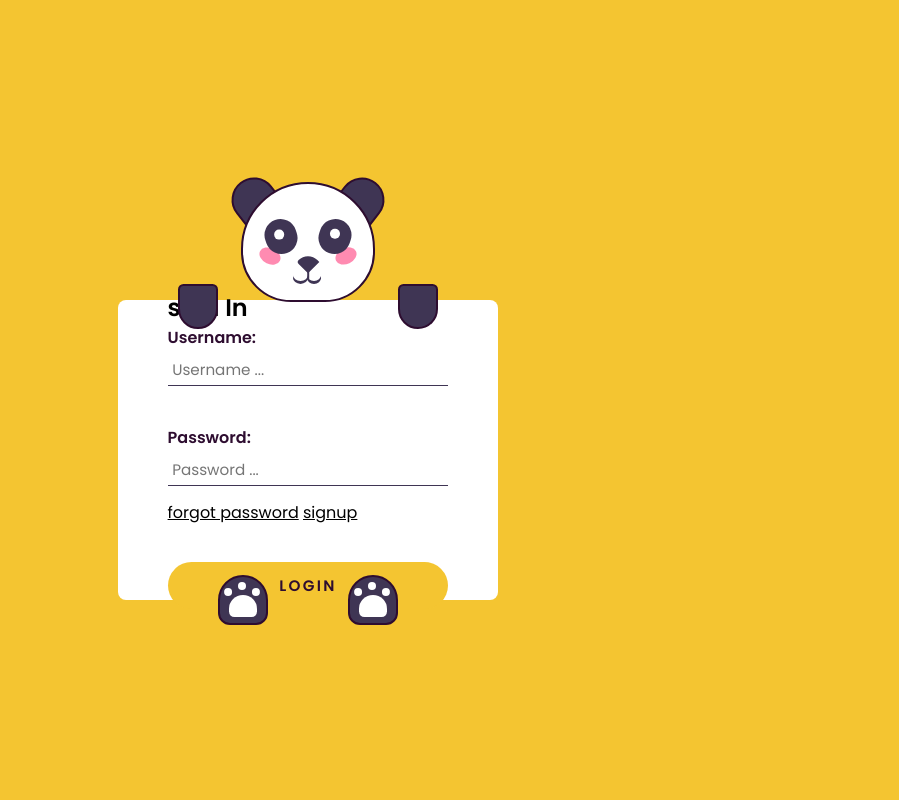
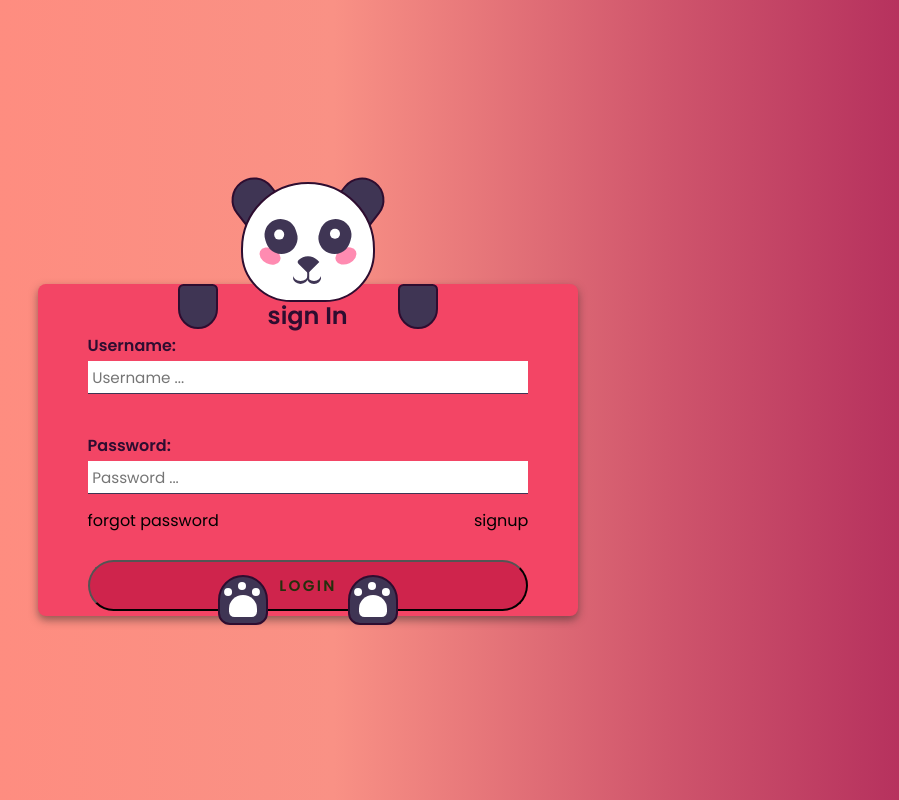
Before and after one commit to Raviteja5469/Motion-Cut, a plain HTML site: page Login Page/index.html in a window 1280 px wide. Shown: the whole page, without its empty margins (332-1231 px from the left). Drawn offline with Linux system fonts and the light colour scheme.

Commit message:
Update style.css

```diff
--- a/Login Page/style.css
+++ b/Login Page/style.css
@@ -4,9 +4,22 @@
   box-sizing: border-box;
   font-family: "Poppins", sans-serif;
 }
+
 body {
-  background-color: #f4c531;
+  min-height: 100vh;
+  display: flex;
+  justify-content: center;
+  align-items: center;
+  background-image: linear-gradient(to right, #ff8177 0%, #ff867a 0%, #ff8c7f 21%, #f99185 52%, #cf556c 78%, #b12a5b 100%);
 }
+
+
+.heading>h2 {
+  margin-left: 180px;
+  margin-top: 10px;
+  color: #2e0d30;
+}
+
 .container {
   height: 31.25em;
   width: 31.25em;
@@ -15,10 +28,11 @@ body {
   top: 50%;
   left: 50%;
 }
+
 form {
-  width: 23.75em;
-  height: 18.75em;
-  background-color: #ffffff;
+  width: 33.75em;
+  height: 20.75em;
+  backdrop-filter: blur(5.5px);
   position: absolute;
   transform: translate(-50%, -50%);
   top: calc(50% + 3.1em);
@@ -28,13 +42,35 @@ form {
   flex-direction: column;
   justify-content: center;
   border-radius: 0.5em;
+  z-index: 1;
+  box-shadow: 0 4px 8px rgba(40, 35, 35, 0.5);
+  background-color: #f34565;
 }
+
+.login_button {
+  margin-top: 2px;
+}
+
+.signin {
+  display: flex;
+  justify-content: space-between;
+  padding: 0;
+  margin: 0;
+}
+
 form label {
   display: block;
   margin-bottom: 0.2em;
   font-weight: 600;
   color: #2e0d30;
 }
+
+form a {
+  color: #2e0d30;
+  text-decoration: none;
+}
+
+
 form input {
   font-size: 0.95em;
   font-weight: 400;
@@ -44,25 +80,32 @@ form input {
   border-bottom: 0.12em solid #3f3554;
   outline: none;
 }
+
 form input:focus {
   border-color: #f4c531;
 }
+
 form input:not(:last-child) {
   margin-bottom: 0.9em;
 }
+
 form button {
   font-size: 0.95em;
   padding: 0.8em 0;
   border-radius: 2em;
-  border: none;
-  outline: none;
-  background-color: #f4c531;
-  color: #2e0d30;
+  background-color: #cf244c;
+  color: #24300d;
   text-transform: uppercase;
   font-weight: 600;
   letter-spacing: 0.15em;
   margin-top: 0.8em;
+  cursor: pointer;
 }
+
+form button:hover {
+  background-color: #a51e3d;
+}
+
 .panda-face {
   height: 7.5em;
   width: 8.4em;
@@ -74,7 +117,9 @@ form button {
   margin: auto;
   left: 0;
   right: 0;
+  z-index: 2;
 }
+
 .ear-l,
 .ear-r {
   background-color: #3f3554;
@@ -85,14 +130,17 @@ form button {
   top: 1.75em;
   position: absolute;
 }
+
 .ear-l {
   transform: rotate(-38deg);
   left: 10.75em;
 }
+
 .ear-r {
   transform: rotate(38deg);
   right: 10.75em;
 }
+
 .blush-l,
 .blush-r {
   background-color: #ff8bb1;
@@ -102,14 +150,17 @@ form button {
   position: absolute;
   top: 4em;
 }
+
 .blush-l {
   transform: rotate(25deg);
   left: 1em;
 }
+
 .blush-r {
   transform: rotate(-25deg);
   right: 1em;
 }
+
 .eye-l,
 .eye-r {
   background-color: #3f3554;
@@ -119,14 +170,17 @@ form button {
   position: absolute;
   top: 2.18em;
 }
+
 .eye-l {
   left: 1.37em;
   transform: rotate(-20deg);
 }
+
 .eye-r {
   right: 1.37em;
   transform: rotate(20deg);
 }
+
 .eyeball-l,
 .eyeball-r {
   height: 0.6em;
@@ -138,12 +192,15 @@ form button {
   top: 0.6em;
   transition: 1s all;
 }
+
 .eyeball-l {
   transform: rotate(20deg);
 }
+
 .eyeball-r {
   transform: rotate(-20deg);
 }
+
 .nose {
   height: 1em;
   width: 1em;
@@ -156,6 +213,7 @@ form button {
   border-radius: 1.2em 0 0 0.25em;
   transform: rotate(45deg);
 }
+
 .nose:before {
   content: "";
   position: absolute;
@@ -166,6 +224,7 @@ form button {
   top: 0.75em;
   left: 1em;
 }
+
 .mouth,
 .mouth:before {
   height: 0.75em;
@@ -175,15 +234,18 @@ form button {
   border-radius: 50%;
   box-shadow: 0 0.18em #3f3554;
 }
+
 .mouth {
   top: 5.31em;
   left: 3.12em;
 }
+
 .mouth:before {
   content: "";
   position: absolute;
   left: 0.87em;
 }
+
 .hand-l,
 .hand-r {
   background-color: #3f3554;
@@ -194,13 +256,17 @@ form button {
   transition: 1s all;
   position: absolute;
   top: 8.4em;
+  z-index: 2;
 }
+
 .hand-l {
   left: 7.5em;
 }
+
 .hand-r {
   right: 7.5em;
 }
+
 .paw-l,
 .paw-r {
   background-color: #3f3554;
@@ -210,13 +276,17 @@ form button {
   border-radius: 2.5em 2.5em 1.2em 1.2em;
   position: absolute;
   top: 26.56em;
+  z-index: 2;
 }
+
 .paw-l {
   left: 10em;
 }
+
 .paw-r {
   right: 10em;
 }
+
 .paw-l:before,
 .paw-r:before {
   position: absolute;
@@ -228,6 +298,7 @@ form button {
   left: 0.55em;
   border-radius: 1.56em 1.56em 0.6em 0.6em;
 }
+
 .paw-l:after,
 .paw-r:after {
   position: absolute;
@@ -240,6 +311,7 @@ form button {
   left: 1.12em;
   box-shadow: 0.87em 0.37em #ffffff, -0.87em 0.37em #ffffff;
 }
+
 @media screen and (max-width: 500px) {
   .container {
     font-size: 14px;
```
